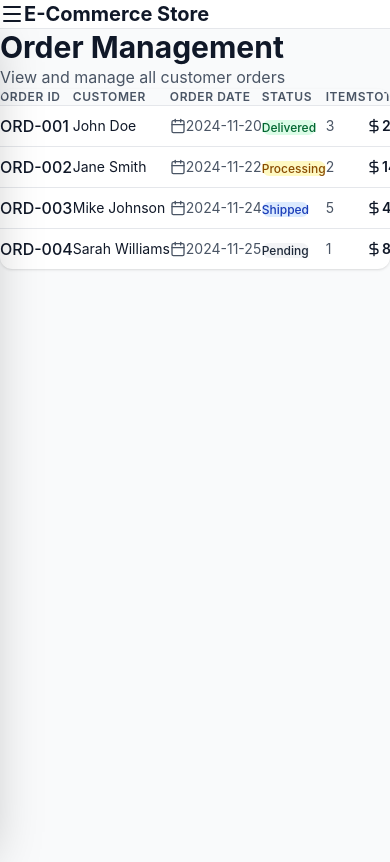
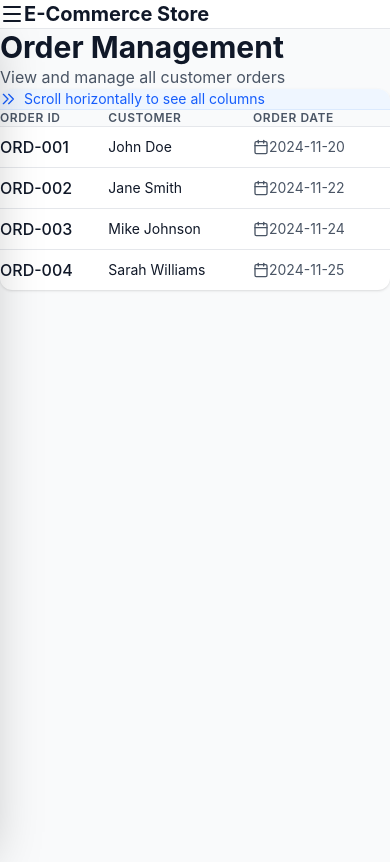
Before and after one commit to M-SBAB/Ecommerce, a React (Vite) app in the folder client/: page /Dashboard/ViewOrder in a window 390 px wide. Shown: the top 862 px of the page. Built offline with nearby package versions, Linux system fonts and the light colour scheme.

Commit message:
Fixed Responsive Breakdowns in Forms and Tables

```diff
--- a/client/src/Pages/AddProducts/index.jsx
+++ b/client/src/Pages/AddProducts/index.jsx
@@ -129,7 +129,7 @@ export default function AddProductForm() {
               </div>
 
               {/* Price and Quantity Row */}
-              <div className='grid grid-cols-2 gap-4'>
+              <div className='grid grid-cols-1 md:grid-cols-2 gap-4'>
                 {/* Price */}
                 <div>
                   <label
--- a/client/src/Pages/ListProducts/index.jsx
+++ b/client/src/Pages/ListProducts/index.jsx
@@ -1,89 +1,102 @@
 import { Search, Package } from 'lucide-react';
 import { useEffect, useState } from 'react';
 export default function ProductList() {
+  const [products, setProducts] = useState(null);
 
-  const [products, setProducts] = useState(null)
+  const getAllProducts = async () => {
+    const res = await fetch('http://localhost:5000/products/all', {
+      method: 'GET',
+    });
+    const response = await res.json({});
+    // console.log(response)
+    if (response.products) {
+      setProducts(response.products);
+    } else if (response.ErrorMessage) {
+      alert(response.ErrorMessage);
+    }
+  };
 
-  const getAllProducts = async()=>{
-    const res = await fetch("http://localhost:5000/products/all",{
-      method:"GET"
-    })
-    const response = await res.json({})
-    // console.log(response)
-    if(response.products){
-      setProducts(response.products)
-    }
-    else if(response.ErrorMessage){
-      alert(response.ErrorMessage)
-    }
-  }
-
-
-  useEffect(()=>{
-    getAllProducts()
-  },[])
+  useEffect(() => {
+    getAllProducts();
+  }, []);
   return (
-    <div className="min-h-screen bg-gray-50 p-6">
-      <div className="max-w-7xl mx-auto">
+    <div className='min-h-screen bg-gray-50 p-6'>
+      <div className='max-w-7xl mx-auto'>
         {/* Header */}
-        <div className="mb-8">
-          <div className="flex items-center gap-3 mb-2">
-            <Package className="w-8 h-8 text-blue-600" />
-            <h1 className="text-3xl font-bold text-gray-900">Products</h1>
+        <div className='mb-8'>
+          <div className='flex items-center gap-3 mb-2'>
+            <Package className='w-8 h-8 text-blue-600' />
+            <h1 className='text-3xl font-bold text-gray-900'>Products</h1>
           </div>
-          <p className="text-gray-600">Manage your product inventory</p>
+          <p className='text-gray-600'>Manage your product inventory</p>
         </div>
 
         {/* Search Bar */}
-        <div className="mb-6">
-          <div className="relative">
-            <Search className="absolute left-3 top-1/2 transform -translate-y-1/2 text-gray-400 w-5 h-5" />
+        <div className='mb-6'>
+          <div className='relative'>
+            <Search className='absolute left-3 top-1/2 transform -translate-y-1/2 text-gray-400 w-5 h-5' />
             <input
-              type="text"
-              placeholder="Search by name or SKU..."
-              className="w-full pl-10 pr-4 py-3 border border-gray-300 rounded-lg focus:ring-2 focus:ring-blue-500 focus:border-transparent outline-none"
+              type='text'
+              placeholder='Search by name or SKU...'
+              className='w-full pl-10 pr-4 py-3 border border-gray-300 rounded-lg focus:ring-2 focus:ring-blue-500 focus:border-transparent outline-none'
             />
           </div>
         </div>
 
         {/* Product Table */}
-        <div className="bg-white rounded-lg shadow overflow-hidden">
-          <div className="overflow-x-auto">
-            <table className="w-full">
-              <thead className="bg-gray-50 border-b border-gray-200">
+        <div className='bg-white rounded-lg shadow overflow-hidden'>
+          {/* Mobile scroll hint */}
+          <div className='lg:hidden bg-blue-50 border-b border-blue-100 px-4 py-2 text-sm text-blue-600 flex items-center gap-2'>
+            <svg
+              className='w-4 h-4'
+              fill='none'
+              stroke='currentColor'
+              viewBox='0 0 24 24'
+            >
+              <path
+                strokeLinecap='round'
+                strokeLinejoin='round'
+                strokeWidth={2}
+                d='M13 5l7 7-7 7M5 5l7 7-7 7'
+              />
+            </svg>
+            Scroll horizontally to see all columns
+          </div>
+          <div className='overflow-x-auto scrollbar-thin scrollbar-thumb-gray-300 scrollbar-track-gray-100'>
+            <table className='w-full min-w-[800px]'>
+              <thead className='bg-gray-50 border-b border-gray-200'>
                 <tr>
-                  <th className="px-6 py-4 text-left text-xs font-semibold text-gray-700 uppercase tracking-wider">
+                  <th className='px-6 py-4 text-left text-xs font-semibold text-gray-700 uppercase tracking-wider'>
                     Image
                   </th>
-                  <th className="px-6 py-4 text-left text-xs font-semibold text-gray-700 uppercase tracking-wider">
+                  <th className='px-6 py-4 text-left text-xs font-semibold text-gray-700 uppercase tracking-wider'>
                     ID
                   </th>
-                  <th className="px-6 py-4 text-left text-xs font-semibold text-gray-700 uppercase tracking-wider">
+                  <th className='px-6 py-4 text-left text-xs font-semibold text-gray-700 uppercase tracking-wider'>
                     Product Name
                   </th>
-                  <th className="px-6 py-4 text-left text-xs font-semibold text-gray-700 uppercase tracking-wider">
+                  <th className='px-6 py-4 text-left text-xs font-semibold text-gray-700 uppercase tracking-wider'>
                     Price
                   </th>
 
-                  <th className="px-6 py-4 text-left text-xs font-semibold text-gray-700 uppercase tracking-wider">
+                  <th className='px-6 py-4 text-left text-xs font-semibold text-gray-700 uppercase tracking-wider'>
                     Stock
                   </th>
-                  <th className="px-6 py-4 text-left text-xs font-semibold text-gray-700 uppercase tracking-wider">
+                  <th className='px-6 py-4 text-left text-xs font-semibold text-gray-700 uppercase tracking-wider'>
                     Status
                   </th>
                 </tr>
               </thead>
-              <tbody className="divide-y divide-gray-200">
+              <tbody className='divide-y divide-gray-200'>
                 {/* Sample Row 1 */}
 
-                {products?.map((product)=>(
-
-                  <tr className="hover:bg-gray-50 transition-colors">
-                  <td className="px-6 py-4 whitespace-nowrap">
+                {products?.map((product) => (
+                  <tr className='hover:bg-gray-50 transition-colors'>
+                    <td className='px-6 py-4 whitespace-nowrap'>
                       <img
-                      src="https://images.unsplash.com/photo-1505740420928-5e560c06d30e?w=100&h=100&fit=crop"
-                      alt="Product"
-                      className="w-12 h-12 rounded-lg object-cover border border-gray-200"
+                        src='https://images.unsplash.com/photo-1505740420928-5e560c06d30e?w=100&h=100&fit=crop'
+                        alt='Product'
+                        className='w-12 h-12 rounded-lg object-cover border border-gray-200'
                       />
                     </td>
 
@@ -93,14 +106,10 @@ export default function ProductList() {
                     <td>{product.quantity}</td>
                   </tr>
                 ))}
-
-
               </tbody>
             </table>
           </div>
         </div>
-
-
       </div>
     </div>
   );
--- a/client/src/Pages/PlaceOrder/index.jsx
+++ b/client/src/Pages/PlaceOrder/index.jsx
@@ -262,7 +262,7 @@ export default function PlaceOrderForm() {
                       className='w-full px-4 py-2 border border-gray-300 rounded-lg focus:ring-2 focus:ring-blue-500 focus:border-transparent outline-none transition'
                     />
                   </div>
-                  <div className='grid grid-cols-2 gap-4'>
+                  <div className='grid grid-cols-1 md:grid-cols-2 gap-4'>
                     <div>
                       <label className='block text-sm font-medium text-gray-700 mb-2'>
                         Expiry Date *
--- a/client/src/Pages/ViewOrder/index.jsx
+++ b/client/src/Pages/ViewOrder/index.jsx
@@ -108,8 +108,25 @@ const OrderViewUI = () => {
           </div>
         ) : (
           <div className='bg-white rounded-lg shadow-sm overflow-hidden'>
-            <div className='overflow-x-auto'>
-              <table className='w-full'>
+            {/* Mobile scroll hint */}
+            <div className='lg:hidden bg-blue-50 border-b border-blue-100 px-4 py-2 text-sm text-blue-600 flex items-center gap-2'>
+              <svg
+                className='w-4 h-4'
+                fill='none'
+                stroke='currentColor'
+                viewBox='0 0 24 24'
+              >
+                <path
+                  strokeLinecap='round'
+                  strokeLinejoin='round'
+                  strokeWidth={2}
+                  d='M13 5l7 7-7 7M5 5l7 7-7 7'
+                />
+              </svg>
+              Scroll horizontally to see all columns
+            </div>
+            <div className='overflow-x-auto scrollbar-thin scrollbar-thumb-gray-300 scrollbar-track-gray-100'>
+              <table className='w-full min-w-[900px]'>
                 <thead className='bg-gray-50 border-b border-gray-200'>
                   <tr>
                     <th className='px-6 py-4 text-left text-xs font-semibold text-gray-600 uppercase tracking-wider'>
@@ -211,7 +228,7 @@ const OrderViewUI = () => {
               <div className='p-6 space-y-6'>
                 {/* Order Info */}
                 <div className='bg-gray-50 rounded-lg p-4'>
-                  <div className='grid grid-cols-2 gap-4'>
+                  <div className='grid grid-cols-1 md:grid-cols-2 gap-4'>
                     <div>
                       <p className='text-sm text-gray-600 mb-1'>Order ID</p>
                       <p className='font-semibold text-gray-900'>
--- a/client/src/index.css
+++ b/client/src/index.css
@@ -702,3 +702,53 @@ body {
   transform: translateY(0);
   box-shadow: 0 2px 4px rgba(0, 0, 0, 0.1);
 }
+
+/* ===================================
+   Custom Scrollbar Styles
+   =================================== */
+
+/* Webkit browsers (Chrome, Safari, Edge) */
+.scrollbar-thin::-webkit-scrollbar {
+  height: 8px;
+  width: 8px;
+}
+
+.scrollbar-thin::-webkit-scrollbar-track {
+  background: #f3f4f6;
+  border-radius: 4px;
+}
+
+.scrollbar-thin::-webkit-scrollbar-thumb {
+  background: #d1d5db;
+  border-radius: 4px;
+  transition: background 0.2s;
+}
+
+.scrollbar-thin::-webkit-scrollbar-thumb:hover {
+  background: #9ca3af;
+}
+
+/* Firefox */
+.scrollbar-thin {
+  scrollbar-width: thin;
+  scrollbar-color: #d1d5db #f3f4f6;
+}
+
+/* Table responsive utilities */
+@media (max-width: 1023px) {
+  .table-container {
+    position: relative;
+  }
+
+  /* Fade overlay on table edges to indicate scroll */
+  .table-container::after {
+    content: '';
+    position: absolute;
+    top: 0;
+    right: 0;
+    bottom: 0;
+    width: 40px;
+    background: linear-gradient(to left, rgba(255, 255, 255, 0.9), transparent);
+    pointer-events: none;
+  }
+}
```
Lines whose indentation alone changed are shown as unchanged.
